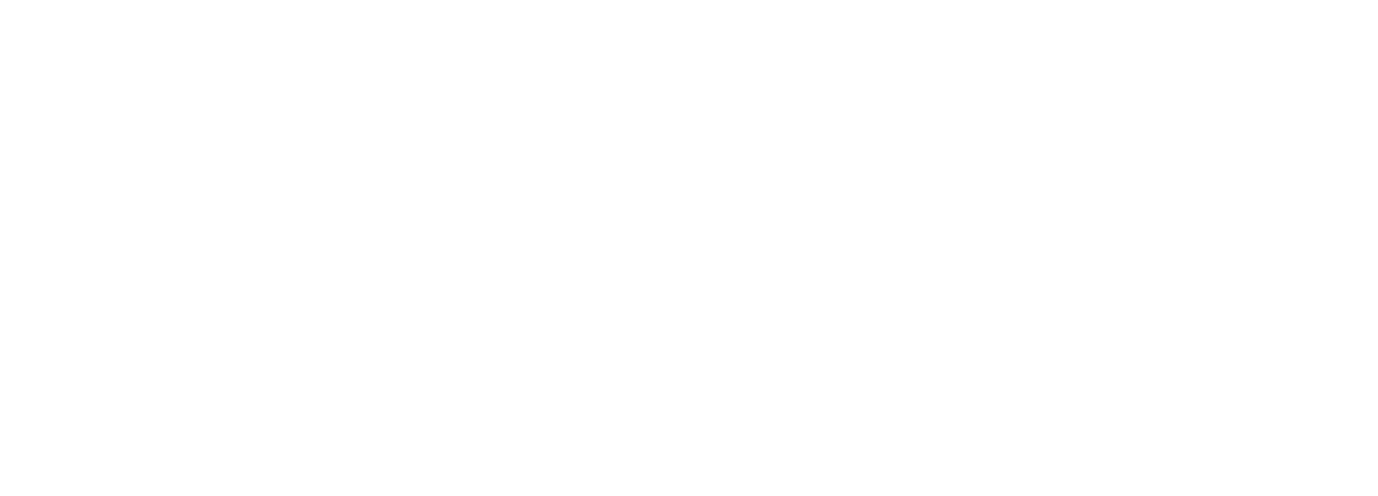
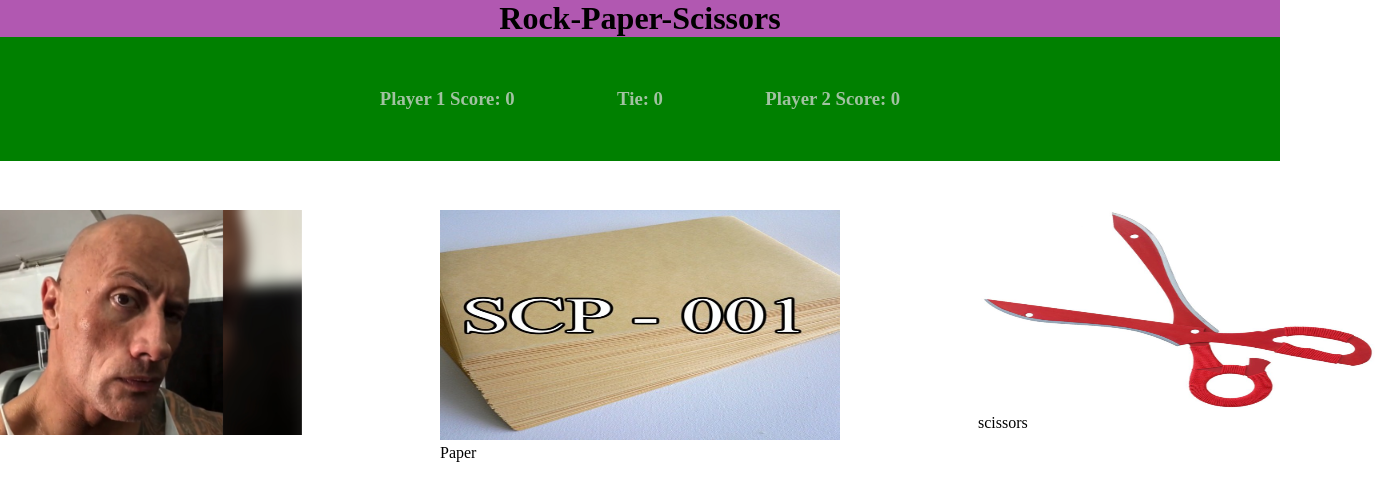
Before and after one commit to Konno416/Rock-Paper-Scissors, a plain HTML site: page index.html in a window 1280 px wide. Shown: the whole page, 1378 px wide, since content can reach past the window. Drawn offline with Linux system fonts and the light colour scheme.

Commit message:
added some css, and a baseline for the html

```diff
--- a/index.html
+++ b/index.html
@@ -5,6 +5,21 @@
         <link rel="stylesheet" href="resources/main.css">
     </head>
     <body>
+            <header>
+                <h1 style="text-align: center; background-color: rgb(177, 88, 177);">Rock-Paper-Scissors</h1>
+                <div class="flex">
+
+                <h3 class="bruh">Player 1 Score: <span id="p1-score">0</span> </h3>
+                <h3 class="bruh">Tie: <span id="tie">0</span></h3>
+                <h3 class="bruh">Player 2 Score: <span id="p2-score">0</span></h3>
+                </div>
+
+            </header>
+            <div class="flexbox-container">
+                <div class="flexbox-item flexbox-item-1"><img style="width: 400px;" src="resources/rock.JPEG">Rock</div>
+                <div class="flexbox-item flexbox-item-2"><img style="width: 400px; height: 230px;" src="resources/paper.JPEG">Paper</div>
+                <div class="flexbox-item flexbox-item-2"><img style="width: 400px;height: 200px;" src="resources/scissors.JPEG">scissors</div>
+            </div>
         <script src="index.js"></script>
     </body>
 </html>
--- a/resources/main.css
+++ b/resources/main.css
@@ -0,0 +1,43 @@
+.bruh {
+    text-align: center;
+    margin: 4%;
+    color:rgb(161, 194, 161)
+}
+.flex {
+    display: flex;
+    justify-content: center;
+    background-color: green;
+
+}
+.flexbox-container {
+    display: flex;
+    flex-direction: row;
+    justify-content: center;
+    align-items: center;
+    margin-top: 3%;
+}
+.flexbox-item {
+    width: 400px;
+    margin: 10px;
+    border: 3px hidden #333;
+    background-color: #dfdfdf;
+}
+.flexbox-item-1 {
+    width: 400px;
+    height: 200px;
+    margin: 10px;
+    border: 3px hidden #333;
+    background-color: #dfdfdf;
+}
+.flexbox-item-2 {
+    width: 400px;
+    margin: 10px;
+    margin-left: 10%;
+    height: 200px;
+    border: 3px hidden #333;
+    background-color: #dfdfdf;
+}
+* {
+    margin: 0;
+    padding: 0;
+}
```
Also changed, not shown: resources/paper.JPEG (added), resources/rock.JPEG (added), resources/scissors.JPEG (added).
